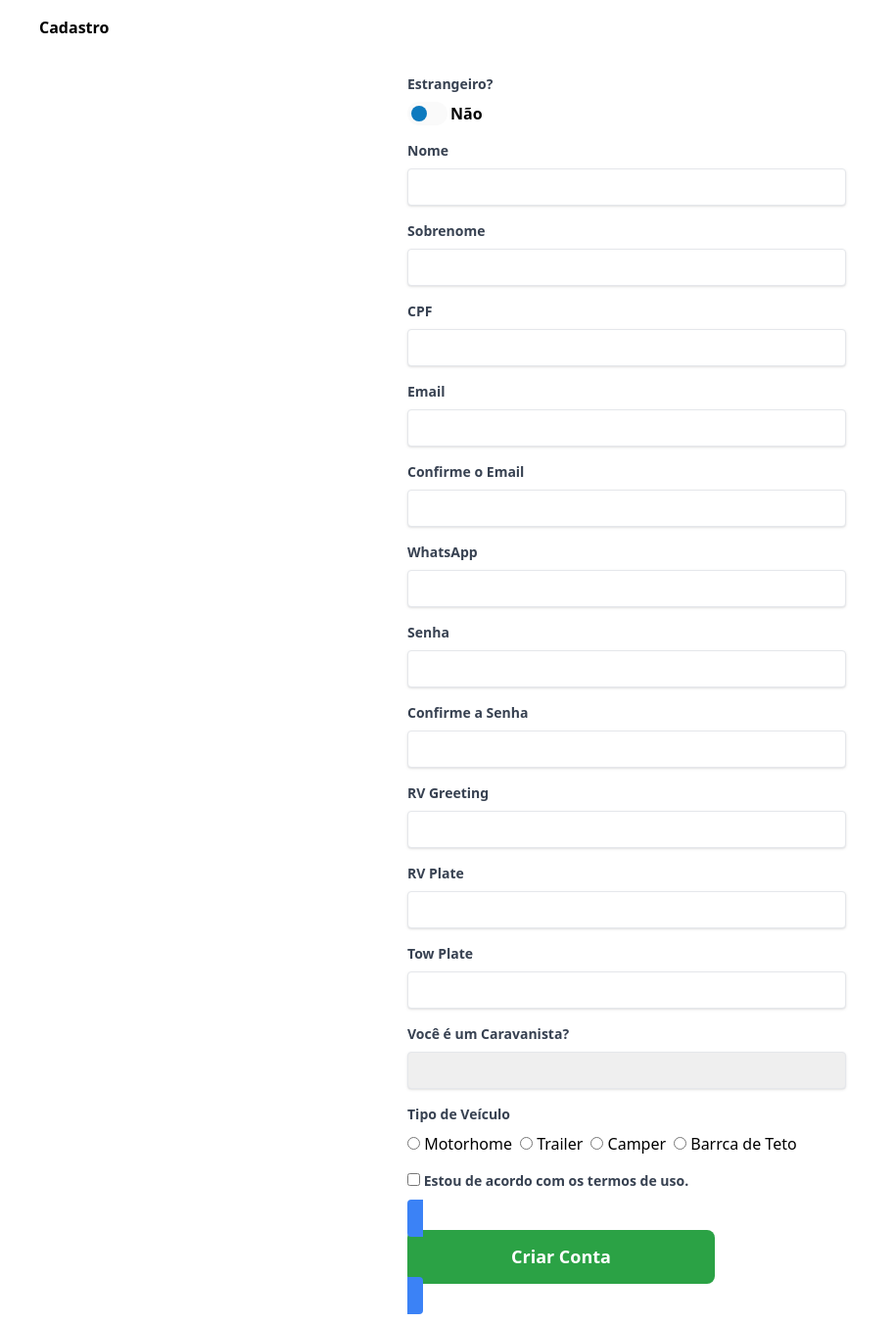
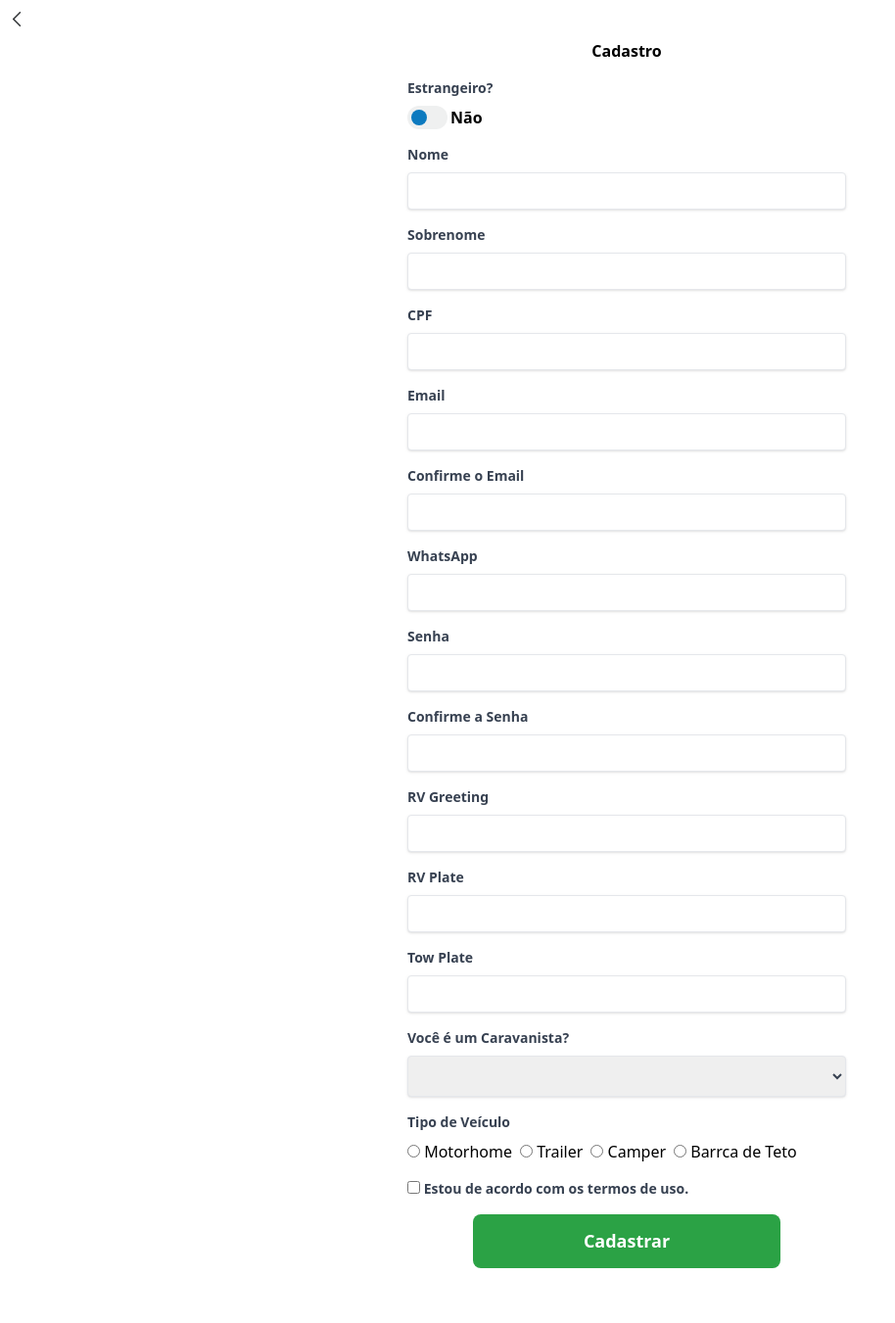
Before and after one commit to turista-rv/turista-rv-web, an Angular app: page /create-account in a window 1280 px wide. Shown: the whole page at 98% size, without its empty margins (0-914 px from the left). After the commit the page ends 1311 px from the top, so only its background shows below. Built offline with nearby package versions, Linux system fonts and the light colour scheme.

Commit message:
login and register modifies

```diff
--- a/src/app/views/create-account/create-account.component.html
+++ b/src/app/views/create-account/create-account.component.html
@@ -1,14 +1,14 @@
 <header>
-  <div class="flex z-50 p-4 mb-5 justify-between w-10">
-    <div class="flex items-start">
+
+    <div class="flex justify-start items-start w-10">
       <a routerLink="/login" class="text-red-600 no-underline hover:text-red-800 hover:no-underline p-3">
         <img src="../../../assets/icons/arrow-back.svg" alt="arrow-back">
       </a>
     </div>
-    <div class="flex items-center">
+    <div class="flex items-center justify-center w-100 mb-4">
       <h1 class="font-bold font-18px">Cadastro</h1>
     </div>
-  </div>
+
 </header>
 <form (ngSubmit)="createAccount()" class="w-full max-w-md mx-auto">
   <div class="mb-4">
@@ -16,12 +16,11 @@
       Estrangeiro?
     </label>
     <div class="flex items-center">
-      <label for="toggle" (click)="toggleDocumentType()" class="toggle-switch bg-grays7 w-41 h-24 rounded-full p-1">
+      <label for="toggle" (click)="toggleDocumentType()" class="toggle-switch bg-grays6 w-41 h-24 rounded-full p-1">
         <div class="flex items-center">
           <div [class]="isPassport ? 'toggle-dot bg-blueDark w-4 h-4 rounded-full ml-4' : 'toggle-dot bg-blueDark w-4 h-4 rounded-full'"></div>
           <span class="absolute ml-10 font-semibold" [class.hidden]="isPassport">Não</span>
           <span class="absolute ml-10 font-semibold" [class.hidden]="!isPassport">Sim</span>
-
         </div>
      </label>
     </div>
@@ -93,13 +92,13 @@
   <div class="mb-4">
     <label for="towPlate" class="block text-gray-700 text-sm font-bold mb-2">Tow Plate</label>
     <input type="text" id="towPlate" name="towPlate" [(ngModel)]="user.towPlate" required
-      class="shadow appearance-none border rounded w-full py-2 px-3 text-gray-700 leading-tight focus:outline-none focus:shadow-outline">
+      class="shadow  border rounded w-full py-2 px-3 text-gray-700 leading-tight focus:outline-none focus:shadow-outline">
   </div>
 
   <div class="mb-4">
     <label for="isCaravanist" class="block text-gray-700 text-sm font-bold mb-2">Você é um Caravanista?</label>
     <select id="isCaravanist" name="isCaravanist" [(ngModel)]="user.isCaravanist" required
-      class="shadow appearance-none border rounded w-full py-2 px-3 text-gray-700 leading-tight focus:outline-none focus:shadow-outline">
+      class="shadow  border rounded w-full py-2 px-3 text-gray-700 leading-tight focus:outline-none focus:shadow-outline">
       <option value="Yes">Sim</option>
       <option value="No">Não</option>
     </select>
@@ -135,10 +134,10 @@
     </label>
   </div>
 
-  <div class="mb-4">
+  <div class="mb-4 flex justify-center items-center">
     <btn-filled id="btn-submit" type="submit"
-      class="bg-blue-500 hover:bg-blue-700 text-white font-bold py-2 px-4 rounded focus:outline-none focus:shadow-outline">
-      Criar Conta
+      class="h-55 w-314 items-center hover:bg-green-200">
+      Cadastrar
     </btn-filled>
   </div>
 </form>
--- a/src/app/views/login/login.component.html
+++ b/src/app/views/login/login.component.html
@@ -33,6 +33,9 @@
         <btn-filled id="btn-facebook" label="Entrar com Facebook" class="h-55 w-314 mt-3 items-center hover" [customColor]="'blueDark'" [addMarginBottom]="true" >
             <img src="../../../assets/icons/facebook-icon.svg" alt="facebook-icon">
         </btn-filled>
+        <btn-filled id="btn-apple" label="Entrar com Apple" class="h-55 w-314 mt-3 items-center hover" [customColor]="'grays1'" >
+            <img src="../../../assets/icons/apple-icon.svg" alt="apple-icon">
+        </btn-filled>
 
     </form>
 </div>
--- a/tailwind.config.js
+++ b/tailwind.config.js
@@ -16,6 +16,8 @@ module.exports = {
         greenDark: '#2BA245',
         greenMid: '#CBE4B4',
         greenLight: '#E5F0DB',
+
+        orangeDark: '#F8931F',
 
         //BASE
         grays1: '#1B1D1E',
```
